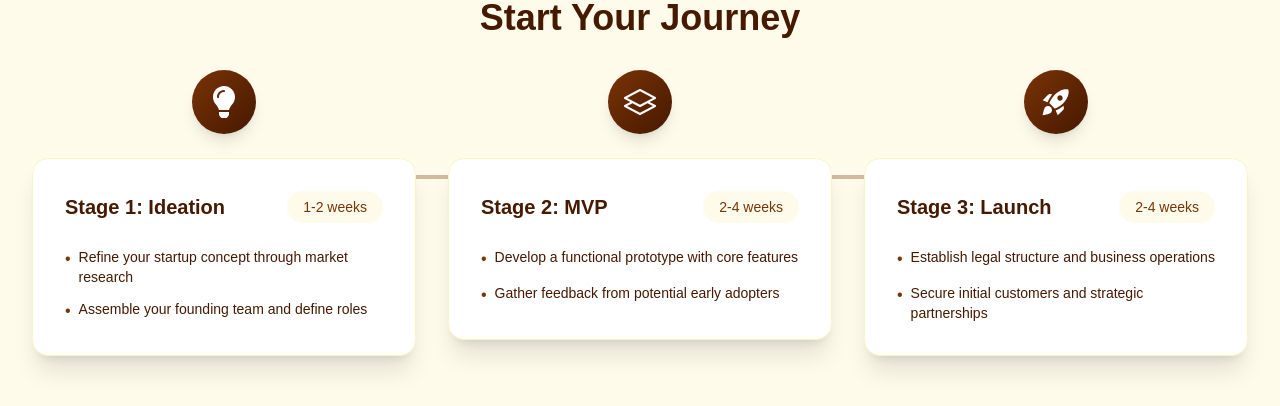
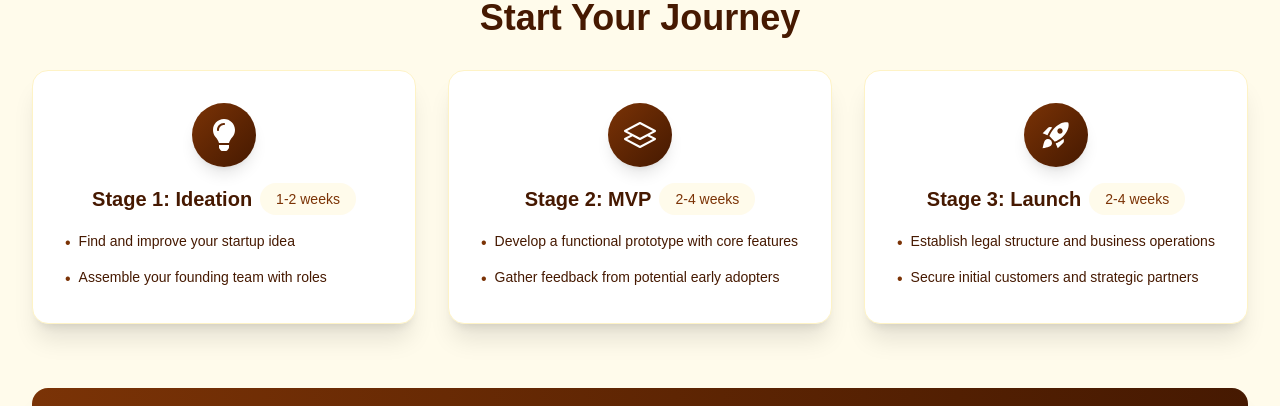
Before and after one commit to Developer-Club-WMU/w1-website, a Next.js app: page / in a window 1280 px wide. Shown: the part 690-1096 px from the top of the page. Built offline with nearby package versions, Linux system fonts and the light colour scheme.

Commit message:
roadmap card improvements

```diff
--- a/app/components/Roadmap.tsx
+++ b/app/components/Roadmap.tsx
@@ -18,8 +18,8 @@ const roadmap: Stage[] = [
     duration: "1-2 weeks",
     icon: <FaLightbulb className="w-8 h-8" />,
     tasks: [
-      "Refine your startup concept through market research",
-      "Assemble your founding team and define roles"
+      "Find and improve your startup idea",
+      "Assemble your founding team with roles"
     ]
   },
   {
@@ -37,7 +37,7 @@ const roadmap: Stage[] = [
     icon: <MdRocketLaunch className="w-8 h-8" />,
     tasks: [
       "Establish legal structure and business operations",
-      "Secure initial customers and strategic partnerships"
+      "Secure initial customers and strategic partners"
     ]
   }
 ];
@@ -49,29 +49,20 @@ export default function Roadmap() {
         Start Your Journey
       </h2>
 
-      {/* Dark brown connecting line positioned to pass through the center of the boxes */}
-      <div className="absolute left-0 right-0 top-1/2 h-1 bg-gradient-to-r from-amber-900/20 via-amber-900/40 to-amber-900/20 transform -translate-y-1/2 hidden md:block z-0"></div>
-
-      <div className="grid grid-cols-1 md:grid-cols-3 gap-8 relative">
+      <div className="grid grid-cols-1 md:grid-cols-3 gap-8">
         {roadmap.map((stage, index) => (
-          <div key={index} className="relative">
-            {/* Stage Card */}
-            <div className="flex flex-col items-center">
-              {/* Icon Circle */}
-              <div className="flex-shrink-0 w-16 h-16 bg-gradient-to-br from-amber-900 to-amber-950 rounded-full flex items-center justify-center text-white shadow-lg z-10 mb-6">
+          <div key={index} className="bg-white rounded-2xl shadow-xl border border-amber-100 p-8 flex flex-col items-center text-center transform transition-all duration-300 hover:scale-[1.02] hover:shadow-2xl">
+            {/* Icon inside the card */}
+            <div className="flex-shrink-0 w-16 h-16 bg-gradient-to-br from-amber-900 to-amber-950 rounded-full flex items-center justify-center text-white shadow-lg mb-4">
               {stage.icon}
             </div>
-
-              {/* Content */}
-              <div className="bg-white rounded-2xl shadow-xl border border-amber-100 p-8 transform transition-all duration-300 hover:scale-[1.02] hover:shadow-2xl w-full">
-                <div className="flex items-center justify-between mb-6">
+            <div className="flex items-center justify-center gap-2 mb-4">
               <h3 className="text-xl font-bold text-amber-950">{stage.stage}</h3>
               <span className="text-sm font-medium text-amber-900 bg-amber-50 px-4 py-1.5 rounded-full">
                 {stage.duration}
               </span>
             </div>
-
-                <ul className="space-y-3">
+            <ul className="space-y-3 w-full text-left">
               {stage.tasks.map((task, taskIndex) => (
                 <li key={taskIndex} className="flex items-start">
                   <span className="text-amber-900 mr-2">•</span>
@@ -80,8 +71,6 @@ export default function Roadmap() {
               ))}
             </ul>
           </div>
-            </div>
-          </div>
         ))}
       </div>
     </div>
```
Lines whose indentation alone changed are shown as unchanged.
